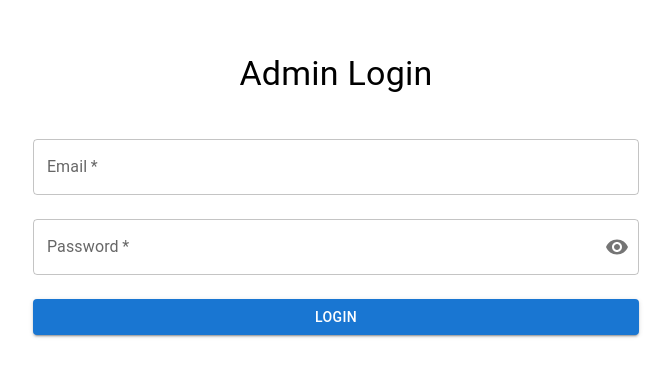
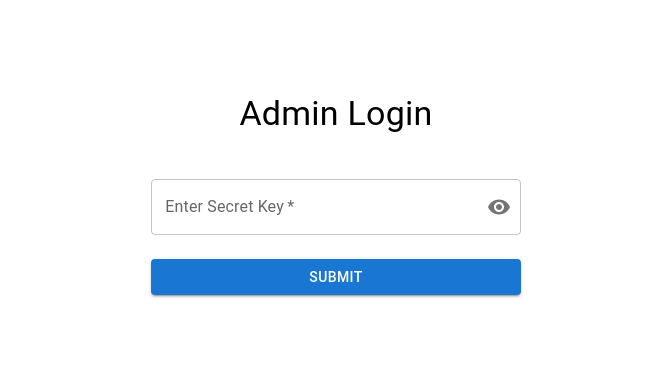
Before and after one commit to PulseZest-Inovation/PulseZest-Admin, a React (Create React App) app: page / in a window 1280 px wide. Shown: the part 206-582 px from the top of the page, without its empty margins (304-975 px from the left). Built offline with nearby package versions, Linux system fonts and the light colour scheme; no server answers.

Commit message:
add secret key

```diff
--- a/src/Auth/Login.jsx
+++ b/src/Auth/Login.jsx
@@ -1,4 +1,3 @@
-// src/Auth/Login.jsx
 import React, { useState, useEffect } from 'react';
 import { useNavigate } from 'react-router-dom';
 import { signInWithEmailAndPassword, onAuthStateChanged } from 'firebase/auth';
@@ -19,6 +18,10 @@ const Login = () => {
   const [email, setEmail] = useState('');
   const [password, setPassword] = useState('');
   const [showPassword, setShowPassword] = useState(false);
+  const [secretKey, setSecretKey] = useState('PulseZestIsBest');
+  const [enteredKey, setEnteredKey] = useState('');
+  const [isKeyValid, setIsKeyValid] = useState(false);
+  const [showSecretKey, setShowSecretKey] = useState(false); // State for showing/hiding secret key
   const navigate = useNavigate();
 
   useEffect(() => {
@@ -34,8 +37,12 @@ const Login = () => {
   const handleLogin = async (e) => {
     e.preventDefault();
     try {
+      if (isKeyValid) {
         await signInWithEmailAndPassword(auth, email, password);
         toast.success('Login successful!');
+      } else {
+        toast.error('Invalid secret key!');
+      }
     } catch (error) {
       toast.error(error.message);
     }
@@ -43,6 +50,21 @@ const Login = () => {
 
   const handleClickShowPassword = () => {
     setShowPassword(!showPassword);
+  };
+
+  const handleClickShowSecretKey = () => {
+    setShowSecretKey(!showSecretKey);
+  };
+
+  const handleSecretKeySubmit = (e) => {
+    e.preventDefault();
+    if (enteredKey === secretKey) {
+      setIsKeyValid(true);
+      toast.success('Secret key validated!');
+    } else {
+      setIsKeyValid(false);
+      toast.error('Invalid secret key!');
+    }
   };
 
   return (
@@ -56,6 +78,41 @@ const Login = () => {
       <Typography variant="h4" component="h1" gutterBottom>
         Admin Login
       </Typography>
+      {!isKeyValid ? (
+        <Box component="form" onSubmit={handleSecretKeySubmit} sx={{ mt: 2 }}>
+          <TextField
+            label="Enter Secret Key"
+            type={showSecretKey ? 'text' : 'password'} // Toggle between text and password
+            value={enteredKey}
+            onChange={(e) => setEnteredKey(e.target.value)}
+            fullWidth
+            required
+            margin="normal"
+            InputProps={{
+              endAdornment: (
+                <InputAdornment position="end">
+                  <IconButton
+                    aria-label="toggle secret key visibility"
+                    onClick={handleClickShowSecretKey} // Toggle visibility
+                    edge="end"
+                  >
+                    {showSecretKey ? <VisibilityOff /> : <Visibility />}
+                  </IconButton>
+                </InputAdornment>
+              ),
+            }}
+          />
+          <Button
+            type="submit"
+            variant="contained"
+            color="primary"
+            fullWidth
+            sx={{ mt: 2 }}
+          >
+            Submit
+          </Button>
+        </Box>
+      ) : (
         <Box component="form" onSubmit={handleLogin} sx={{ mt: 2 }}>
           <TextField
             label="Email"
@@ -98,6 +155,7 @@ const Login = () => {
             Login
           </Button>
         </Box>
+      )}
       <ToastContainer />
     </Box>
   );
```
Also changed, not shown: src/Auth/secretKey.txt (added). Lines whose indentation alone changed are shown as unchanged.
